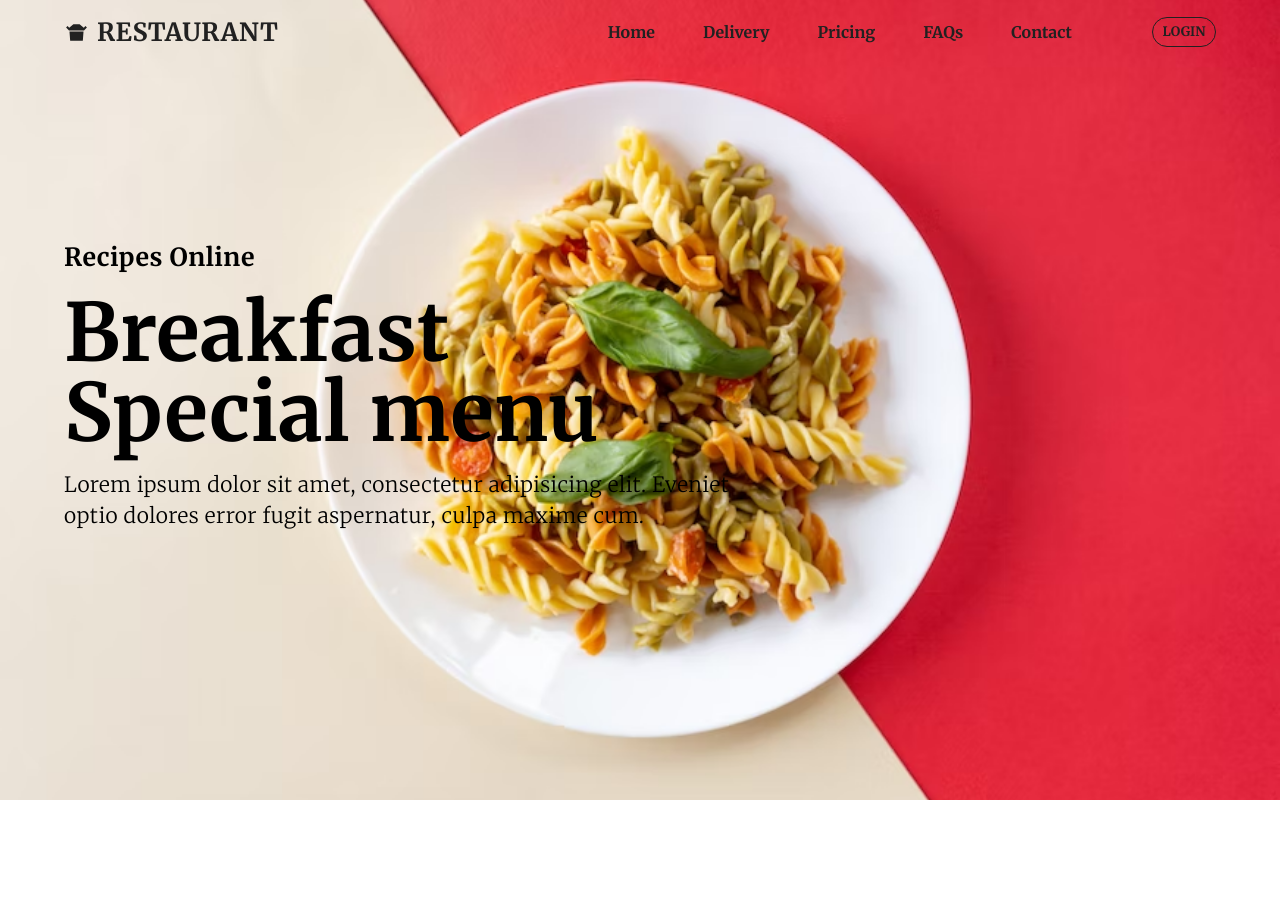
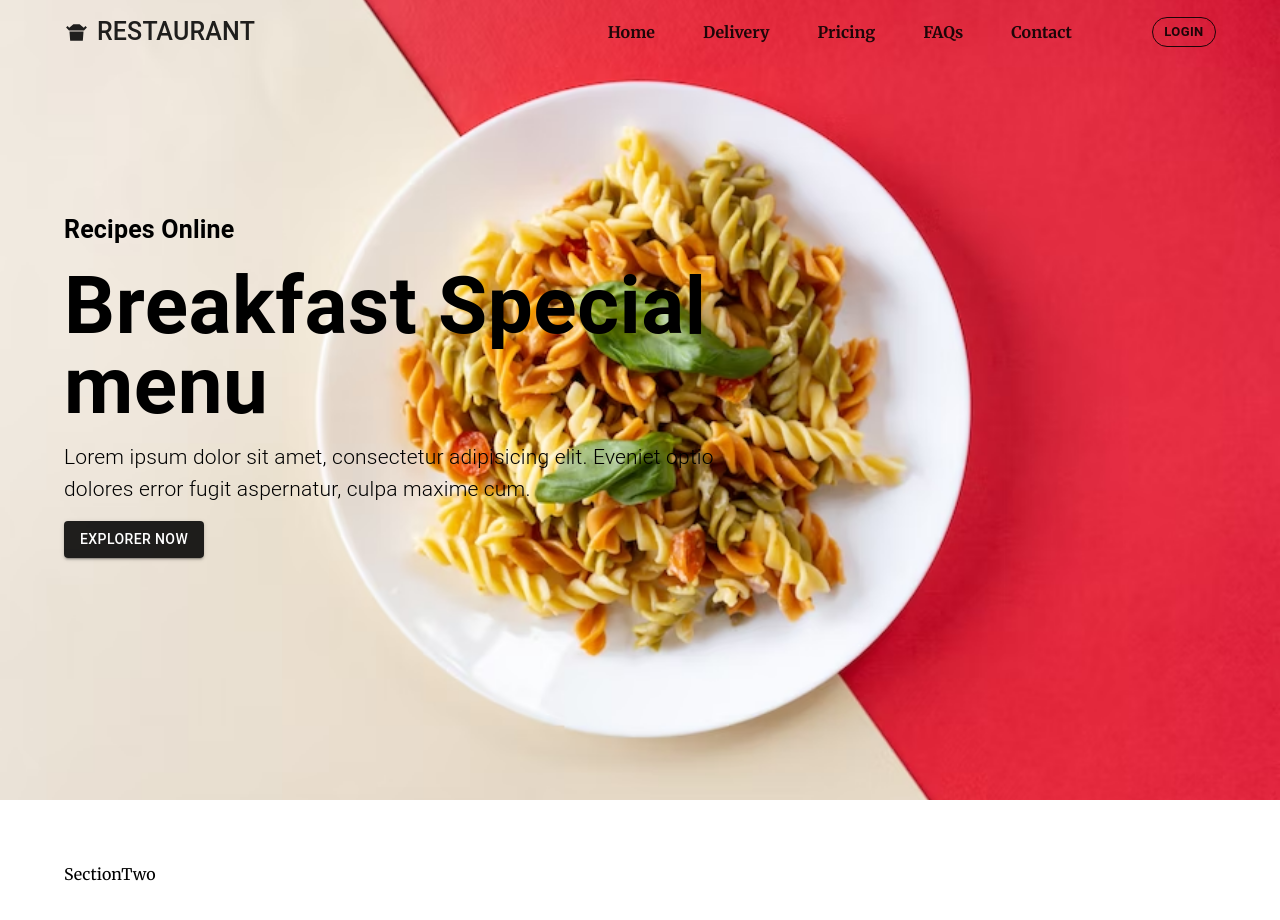
Before and after one commit to rhandyta/restaurant-reactjs-landingpage, a React (Vite) app: page / in a window 1280 px wide. Shown: the top 920 px of the page. Before the commit the page ends 800 px from the top, so only its background shows below. Built offline with nearby package versions, Linux system fonts and the light colour scheme.

Commit message:
section two init

```diff
--- a/src/components/SectionOne.jsx
+++ b/src/components/SectionOne.jsx
@@ -1,12 +1,21 @@
 import React from "react";
-import { Stack, Typography } from "@mui/material";
+import { Button, Stack, styled, Typography } from "@mui/material";
+
+const StyledButton = styled(Button)(({ theme }) => ({
+    width: "fit-content",
+    color: theme.palette.text.secondary.contrastText,
+    backgroundColor: theme.palette.text.primary,
+    "&:hover": {
+        backgroundColor: theme.palette.text.secondary,
+    },
+}));
+
 function SectionOne() {
     return (
         <Stack
             sx={{
                 width: {
                     xs: "70%",
-                    sm: "70%",
                     md: "60%",
                 },
             }}
@@ -14,6 +23,7 @@ function SectionOne() {
             direction="column"
             justifyContent="center"
         >
+            <Stack paddingBottom={20} spacing={2}>
                 <Typography
                     variant="h6"
                     fontWeight="600"
@@ -32,7 +42,6 @@ function SectionOne() {
                     fontSize={80}
                     lineHeight={1}
                     fontWeight={600}
-                my={2}
                     sx={{
                         fontSize: {
                             xs: 32,
@@ -54,8 +63,11 @@ function SectionOne() {
                     }}
                 >
                     Lorem ipsum dolor sit amet, consectetur adipisicing elit.
-                Eveniet optio dolores error fugit aspernatur, culpa maxime cum.
+                    Eveniet optio dolores error fugit aspernatur, culpa maxime
+                    cum.
                 </Typography>
+                <StyledButton variant="contained">EXPLORER NOW</StyledButton>
+            </Stack>
         </Stack>
     );
 }
--- /dev/null
+++ b/src/components/SectionTwo.jsx
@@ -0,0 +1,8 @@
+import { Box } from "@mui/material";
+import React from "react";
+
+function SectionTwo() {
+    return <Box height="100vh">SectionTwo</Box>;
+}
+
+export default SectionTwo;
--- a/src/pages/LandingPage.jsx
+++ b/src/pages/LandingPage.jsx
@@ -1,13 +1,13 @@
 import React from "react";
-import { Box, Container, Stack, Typography } from "@mui/material";
+import { Box, Container } from "@mui/material";
 import Navbar from "../components/Navbar";
 import BackgroundImageHero from "../assets/background.avif";
 import SectionOne from "../components/SectionOne";
+import SectionTwo from "../components/SectionTwo";
 
 function LandingPage() {
     return (
         <>
-            <Box>
             <Box
                 component="div"
                 sx={{
@@ -19,10 +19,10 @@ function LandingPage() {
                 }}
             >
                 <Navbar />
-                    <Container sx={{ height: "80%" }}>
+                <Container sx={{ height: "100%" }}>
                     <SectionOne />
+                    <SectionTwo />
                 </Container>
-                </Box>
             </Box>
         </>
     );
--- a/src/theme.jsx
+++ b/src/theme.jsx
@@ -1,6 +1,12 @@
 import { createTheme } from "@mui/material";
+import { useState } from "react";
 
-export const theme = createTheme({
+export const theme = createTheme(() => {
+    const [mode, setMode] = useState("light");
+    return {
+        palette: {
+            mode: mode,
+        },
         breakpoints: {
             values: {
                 xs: 0,
@@ -82,4 +88,5 @@ export const theme = createTheme({
                 letterSpacing: "0.5px",
             },
         },
+    };
 });
```
Lines whose indentation alone changed are shown as unchanged.
